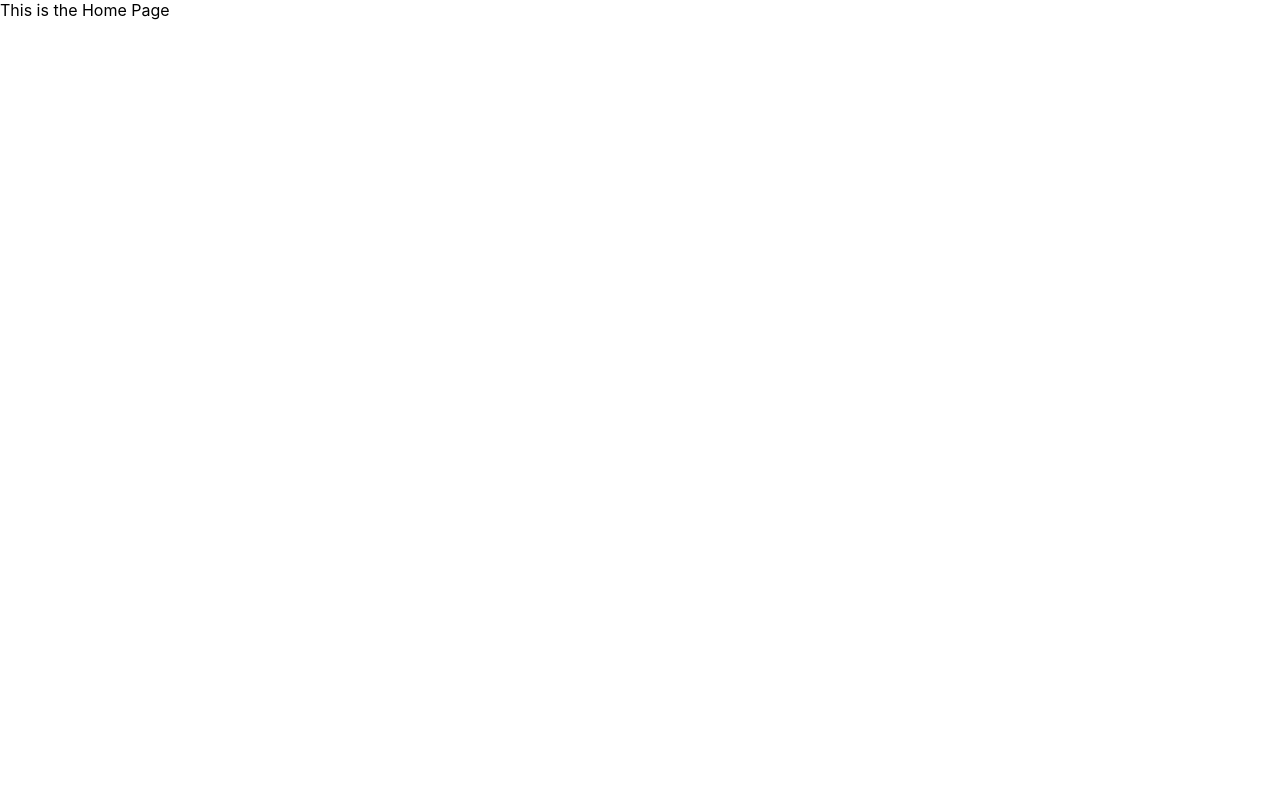
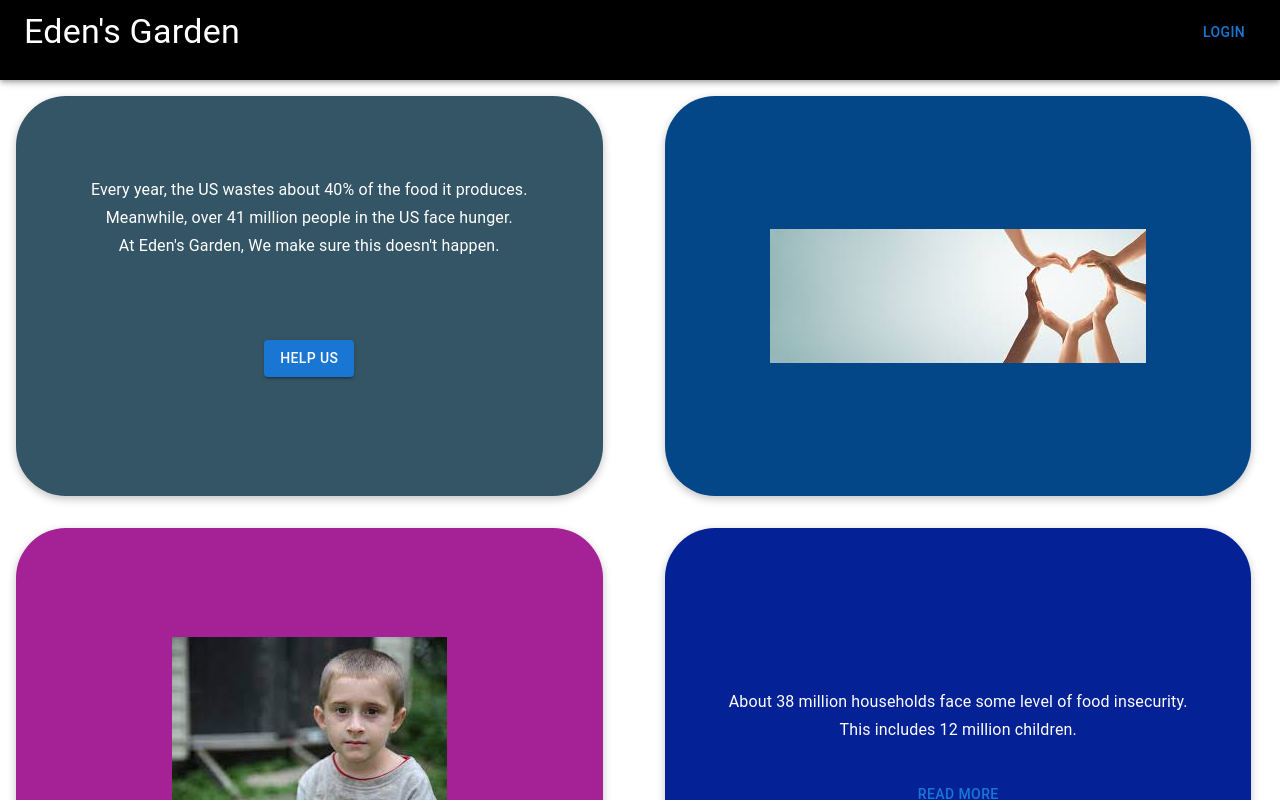
Before and after one commit to MichaelLin12/Google-Solutions, a React (Create React App) app in the folder solutions/: page / in a window 1280 px wide. Shown: the top 800 px of the page. Built offline with nearby package versions, Linux system fonts and the light colour scheme.

Commit message:
made changes

```diff
--- a/solutions/src/components/App.js
+++ b/solutions/src/components/App.js
@@ -3,6 +3,7 @@ import {Routes, Route} from 'react-router-dom';
 import Home from './Entry/Home';
 import Login from './Entry/Login';
 import SignUp from './Entry/SignUp';
+import ForgetPassword from './Entry/ForgetPassword';
 import ProtectedRoute from './ProtectedRoute';
 import { authentication as auth} from "../firebase.js";
 import {Navigate} from "react-router-dom";
@@ -30,6 +31,7 @@ export default class App extends Component {
       <Routes>
         <Route path="/" element={<Home/>}/>
         <Route path="/login" element={<Login/>}/>
+        <Route path="/forgetPassword" element={<ForgetPassword/>}/>
         <Route path="/signup" element={<SignUp/>}/>
         <Route path="/market"
         element={
--- /dev/null
+++ b/solutions/src/components/Entry/ForgetPassword.js
@@ -0,0 +1,7 @@
+import React from 'react'
+
+export default function ForgetPassword() {
+  return (
+    <div>ForgetPassword</div>
+  )
+}
--- a/solutions/src/components/Entry/Home.js
+++ b/solutions/src/components/Entry/Home.js
@@ -1,9 +1,96 @@
 import React from 'react';
+import { Grid,Typography,Button, AppBar, Toolbar, IconButton } from '@mui/material';
+import { styled } from '@mui/material/styles';
+import {useNavigate} from 'react-router-dom';
+import Charity from '../../images/charityHelp.jfif';
+import '../../css/Home.css';
+import Kids from '../../images/hunger.jfif';
+
+
+const StartButton = styled(Button)(({ theme }) => ({
+  color: 'theme.pallette.text',
+  backgroundColor: 'theme.pallete.main',
+  '&:hover': {
+    backgroundColor: '#000000',
+  },
+}));
+
+const StyledButton = styled(Button)(({ theme }) => ({
+  color: 'theme.pallette.text',
+  backgroundColor: 'theme.pallete.main',
+  '&:hover': {
+    backgroundColor: '#000000',
+  },
+}));
+
+const Styledappbar = styled(AppBar)(({theme}) =>({
+  backgroundColor:'#000000',
+  display:'flex',
+  height:'10vh',
+}));
+
 
 export default function Home() {
+  let navigate = useNavigate();
+
+  let startButtonClick = ()=>{
+    navigate('/login');
+  }
+
+
+
   return (
-  <div>
-    This is the Home Page
-  </div>
+    <div>
+      <Styledappbar position='fixed' elevation={4}>
+        <Toolbar>
+          <Typography variant='h4' sx={{flex:1}}>
+            Eden's Garden
+          </Typography>
+          <StartButton onClick={startButtonClick}>
+            Login
+          </StartButton>
+        </Toolbar>
+      </Styledappbar>
+      <Grid container columns={1}>
+        <Grid item  sx={{  height: '25rem', width:'100%', marginTop:'5rem'}}>
+          <Grid container column='2' sx={{padding:'1rem'}}>
+            <Grid item sx={{width:'47%',height:'25rem', textAlign:'center', backgroundColor:'#345566', borderRadius: '3.125rem', boxShadow:'rgba(0, 0, 0, 0.24) 0rem 0.1875rem 0.5rem', marginRight:'5%'}}>
+              <Typography variant='subtitle1' sx={{ color:'#FFFFFF', marginTop:'5rem'}}>
+              Every year, the US wastes about 40% of the food it produces.
+              </Typography>
+              <Typography variant='subtitle1' sx={{ color:'#FFFFFF'}}>
+                Meanwhile, over 41 million people in the US face hunger.
+              </Typography>
+              <Typography variant='subtitle1' sx={{marginBottom:'5rem', color:'#FFFFFF'}}>
+                At Eden's Garden, We make sure this doesn't happen.
+              </Typography>
+              <StartButton onClick={startButtonClick} variant='contained'>Help Us</StartButton>
+            </Grid>
+            <Grid item sx={{backgroundColor: '#034789', width:'47%', display:'flex', alignItems:'center', justifyContent:'center', borderRadius: '3.125rem', boxShadow:'rgba(0, 0, 0, 0.24) 0rem 0.1875rem 0.5rem'}}>
+              <img src={Charity} alt='Charity' className='image'/>
+            </Grid>
+          </Grid>
+          <Grid item sx={{ height:'25rem', width:'100%'}}>
+            <Grid container  sx={{padding:'1rem'}} >
+              <Grid item sx={{width:'47%',height:'25rem', display:'flex', alignItems:'center', justifyContent:'center', backgroundColor:'#A42196', borderRadius: '3.125rem', boxShadow:'rgba(0, 0, 0, 0.24) 0rem 0.1875rem 0.5rem', marginRight:'5%'}}>
+                <img src={Kids} alt='Child goes hungry' className='image'/>
+              </Grid>
+              <Grid item sx={{width:'47%',height:'25rem', textAlign:'center', backgroundColor:'#042196', color:'#FFFFFF',borderRadius: '3.125rem', boxShadow:'rgba(0, 0, 0, 0.24) 0rem 0.1875rem 0.5rem'}}>
+                  <Typography variant='subtitle1' sx={{ marginTop:'10rem'}}>
+                    About 38 million households face some level of food insecurity.
+                  </Typography>
+                  <Typography variant='subtitle1' sx={{ marginBottom:'2rem'}}>
+                    This includes 12 million children.
+                  </Typography>
+                  <StyledButton onClick={()=>{window.location = "https://www.feedingamerica.org/hunger-in-america"}}>Read More</StyledButton>
+              </Grid>
+            </Grid>
+          </Grid>
+          <Grid item sx={{backgroundColor:'#099562', height:'25rem', width:'100%', marginTop:'2rem'}}>
+            Hello World
+          </Grid>
+        </Grid>
+      </Grid>
+    </div>
   );
 }
--- a/solutions/src/components/Entry/Login.js
+++ b/solutions/src/components/Entry/Login.js
@@ -1,9 +1,42 @@
 import React from 'react';
+import '../../css/login.css';
+import {Paper, Typography, Button, TextField, Link} from '@mui/material';
+import { styled } from '@mui/material/styles';
+import { useNavigate } from 'react-router-dom';
+
+const MainPaper = styled(Paper)(({ theme }) => ({
+  height:'25rem',
+  width:'25rem',
+  textAlign:'center'
+}));
 
 export default function Login() {
+  const navigate = useNavigate();
+
   return (
-  <div>
-      This is the Login Page
-  </div>
+    <div className='container'>
+      <MainPaper elevation={5}>
+        <Typography variant='h3'>
+          Login
+        </Typography>
+        <div className='inputs'>
+          <TextField id="standard-basic" label="Username" variant="standard" error={false}/>
+          <br/>
+          <div className='input-password'>
+            <TextField id="standard-basic" type='password' label="Password" variant="standard" error={false} />
+          </div>
+        </div>
+        <div className='button-container'>
+          <Button variant='outlined'>
+            Login
+          </Button>
+        </div>
+        <div className='link-container'>
+          <Link component='button' onClick={()=>{navigate('/forgetPassword')}} underline="hover">
+            {'Forget Password'}
+          </Link>
+        </div>
+      </MainPaper>
+    </div>
   );
 }
--- /dev/null
+++ b/solutions/src/css/Home.css
@@ -0,0 +1,4 @@
+.image{
+    max-width: 100%;
+    height: auto;
+}
--- /dev/null
+++ b/solutions/src/css/login.css
@@ -0,0 +1,23 @@
+.container{
+    display: flex;
+    width: 100%;
+    height: 100vh;
+    align-items: center;
+    justify-content: center;
+}
+
+.inputs{
+    margin-top: 3rem;
+}
+
+.input-password{
+    margin-top:0.5rem;
+}
+
+.button-container{
+    margin-top: 3rem;
+}
+
+.link-container{
+    margin-top:0.5rem;
+}
```
Also changed, not shown: solutions/src/images/charityHelp.jfif (added), solutions/src/images/hunger.jfif (added).
